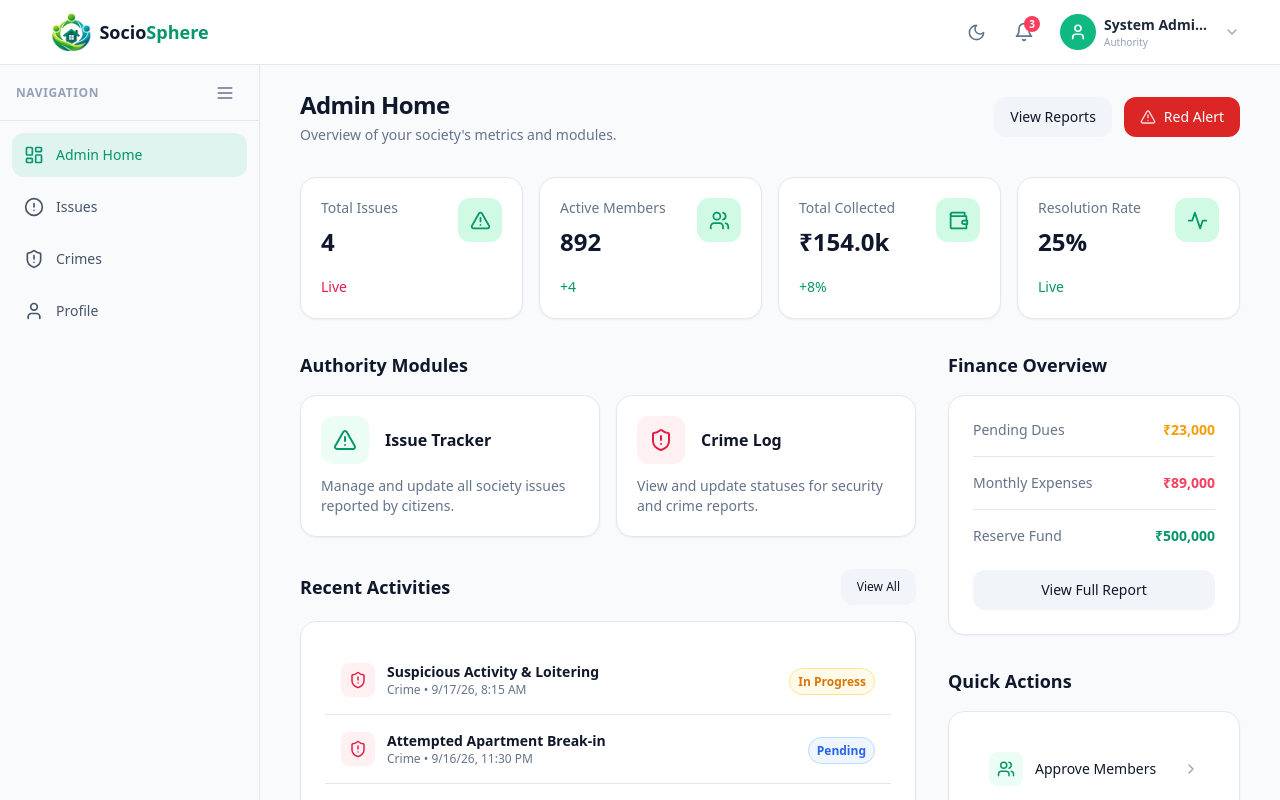
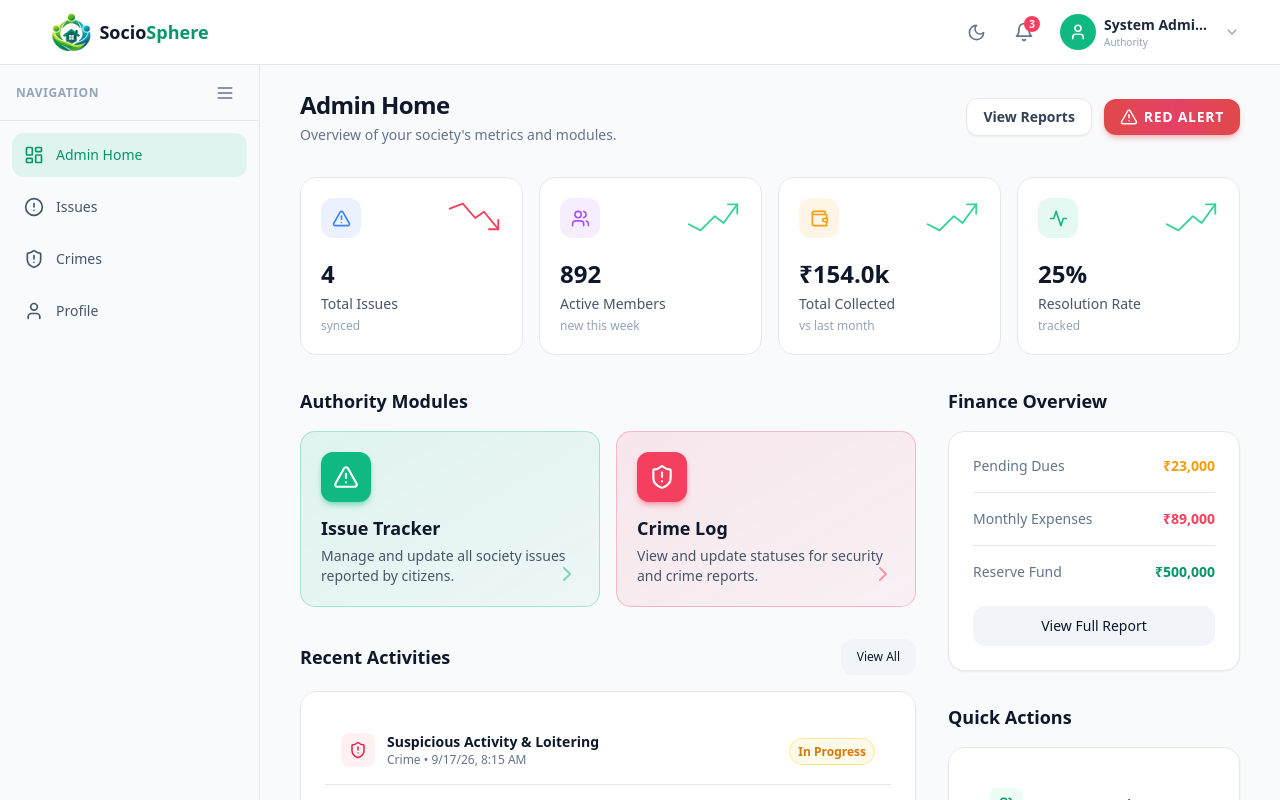
Before and after one commit to FEE-G9/project-socio, a React (Vite) app in the folder sociosphere/: page /authority/home in a window 1280 px wide. Shown: the top 800 px of the page. Built offline with nearby package versions, Linux system fonts and the light colour scheme.

Commit message:
Modernize Admin UI to match Citizen styling (Cards, KPI, Alerts)

```diff
--- a/sociosphere/src/pages/authority/Admin.jsx
+++ b/sociosphere/src/pages/authority/Admin.jsx
@@ -21,6 +21,31 @@ import { mockFinance } from '../../data/mockFinance';
 import { getIssues } from '../../data/mockIssues';
 import { getCrimes } from '../../data/mockCrimes';
 import { useAlert } from '../../context/AlertContext';
+
+const TrendArrow = ({ direction = "up" }) => {
+  const isUp = direction === "up";
+  return (
+    <svg
+      viewBox="0 0 90 60"
+      className={`h-10 w-14 ${isUp ? "text-emerald-400" : "text-rose-500"}`}
+      fill="none"
+      xmlns="http://www.w3.org/2000/svg"
+      aria-hidden="true"
+    >
+      {isUp ? (
+        <>
+          <polyline points="6,40 25,50 48,27 62,38 84,8" stroke="currentColor" strokeWidth="3" strokeLinecap="round" strokeLinejoin="round" />
+          <polyline points="69,8 84,8 84,23" stroke="currentColor" strokeWidth="3" strokeLinecap="round" strokeLinejoin="round" />
+        </>
+      ) : (
+        <>
+          <polyline points="6,15 27,7 47,30 61,20 84,48" stroke="currentColor" strokeWidth="3" strokeLinecap="round" strokeLinejoin="round" />
+          <polyline points="69,48 84,48 84,33" stroke="currentColor" strokeWidth="3" strokeLinecap="round" strokeLinejoin="round" />
+        </>
+      )}
+    </svg>
+  );
+};
 
 const AdminHome = () => {
   const navigate = useNavigate();
@@ -97,50 +122,53 @@ const AdminHome = () => {
           <p className="text-sm text-slate-500 dark:text-slate-400 mt-1">Overview of your society's metrics and modules.</p>
         </div>
           <div className="flex items-center gap-3">
-            <Button variant="secondary" className="text-sm" onClick={() => handleAction('reports')}>
+            <button
+              onClick={() => handleAction('reports')}
+              className="rounded-xl bg-white px-4 py-2 text-sm font-bold text-slate-700 shadow-sm border border-slate-200 transition-all hover:bg-slate-50 dark:bg-slate-800 dark:border-slate-700 dark:text-slate-200 dark:hover:bg-slate-700"
+            >
               View Reports
-            </Button>
-            <Button className="bg-red-600 hover:bg-red-700 text-white text-sm border-0 flex items-center gap-2" onClick={() => handleAction('redAlert')}>
-              <AlertTriangle size={16} className="animate-pulse" />
-              Red Alert
-            </Button>
+            </button>
+            <button
+              onClick={() => handleAction('redAlert')}
+              className="group relative flex items-center gap-1.5 rounded-xl bg-gradient-to-r from-red-600 via-rose-600 to-red-600 px-4 py-2 text-sm font-black tracking-wider text-white shadow-md shadow-red-600/30 transition-all duration-200 hover:scale-105 hover:shadow-lg hover:shadow-red-600/40 active:scale-95 animate-pulse"
+              title="Trigger Society Red Alert"
+            >
+              <AlertTriangle size={18} className="text-white shrink-0" />
+              <span>RED ALERT</span>
+            </button>
           </div>
       </div>
 
       {/* Stats Row */}
       <div className="grid grid-cols-1 md:grid-cols-2 lg:grid-cols-4 gap-4">
-        <StatCard
-          title="Total Issues"
-          value={totalIssues.toString()}
-          icon={AlertTriangle}
-          trend="Live"
-          trendLabel="synced"
-          trendUp={false}
-        />
-        <StatCard
-          title="Active Members"
-          value="892"
-          icon={Users}
-          trend="+4"
-          trendLabel="new this week"
-          trendUp={true}
-        />
-        <StatCard
-          title="Total Collected"
-          value={`₹${(mockFinance.totalCollected / 1000).toFixed(1)}k`}
-          icon={Wallet}
-          trend="+8%"
-          trendLabel="vs last month"
-          trendUp={true}
-        />
-        <StatCard
-          title="Resolution Rate"
-          value={`${resolutionRate}%`}
-          icon={Activity}
-          trend="Live"
-          trendLabel="tracked"
-          trendUp={true}
-        />
+        {[
+          { label: "Total Issues", value: totalIssues.toString(), trendLabel: "synced", trendDirection: "down", icon: AlertTriangle, iconBg: "bg-blue-500/10", iconColor: "text-blue-500 dark:text-blue-400" },
+          { label: "Active Members", value: "892", trendLabel: "new this week", trendDirection: "up", icon: Users, iconBg: "bg-purple-500/10", iconColor: "text-purple-500 dark:text-purple-400" },
+          { label: "Total Collected", value: `₹${(mockFinance.totalCollected / 1000).toFixed(1)}k`, trendLabel: "vs last month", trendDirection: "up", icon: Wallet, iconBg: "bg-amber-500/10", iconColor: "text-amber-500 dark:text-amber-400" },
+          { label: "Resolution Rate", value: `${resolutionRate}%`, trendLabel: "tracked", trendDirection: "up", icon: Activity, iconBg: "bg-emerald-500/10", iconColor: "text-emerald-500 dark:text-emerald-400" }
+        ].map((stat) => {
+          const Icon = stat.icon;
+          return (
+            <div
+              key={stat.label}
+              className="group rounded-2xl border border-slate-200 bg-white p-5 transition-all duration-200 hover:-translate-y-0.5 hover:border-slate-300 hover:shadow-sm dark:border-slate-800 dark:bg-[#0D1524] dark:hover:border-slate-700"
+            >
+              <div className="flex items-start justify-between">
+                <div className={`flex h-10 w-10 items-center justify-center rounded-xl ${stat.iconBg}`}>
+                  <Icon size={19} className={stat.iconColor} />
+                </div>
+                <div className="transition-transform duration-200 group-hover:scale-105">
+                  <TrendArrow direction={stat.trendDirection} />
+                </div>
+              </div>
+              <div className="mt-5">
+                <p className="text-2xl font-extrabold text-slate-900 dark:text-slate-50">{stat.value}</p>
+                <p className="mt-1 text-sm font-medium text-slate-600 dark:text-slate-300">{stat.label}</p>
+                <p className="mt-1 text-xs text-slate-400 dark:text-slate-500">{stat.trendLabel}</p>
+              </div>
+            </div>
+          );
+        })}
       </div>
 
       <div className="grid grid-cols-1 lg:grid-cols-3 gap-8">
@@ -154,24 +182,26 @@ const AdminHome = () => {
             </div>
 
             <div className="grid grid-cols-1 md:grid-cols-2 gap-4">
-              <Link to="/authority/issues" className="block p-5 bg-white dark:bg-slate-800/90 border border-slate-200 dark:border-slate-700/60 rounded-2xl hover:border-emerald-500 dark:hover:border-emerald-500 transition-all group shadow-sm">
-                <div className="flex items-center gap-4 mb-3">
-                  <div className="p-3 bg-emerald-50 text-emerald-600 dark:bg-emerald-500/10 dark:text-emerald-400 rounded-xl group-hover:scale-110 transition-transform">
-                    <AlertTriangle size={24} />
-                  </div>
-                  <h3 className="font-bold text-slate-900 dark:text-slate-100">Issue Tracker</h3>
+              <Link to="/authority/issues" className="group relative flex flex-col items-start justify-between min-h-[146px] p-5 rounded-[15px] border transition-all duration-300 ease-out bg-gradient-to-br from-emerald-500/10 to-emerald-500/5 border-emerald-500/30 hover:-translate-y-1 hover:border-emerald-500/60 hover:shadow-[0_12px_30px_rgba(0,0,0,0.15)] dark:hover:shadow-[0_12px_30px_rgba(0,0,0,0.4)]">
+                <div className="p-3 bg-emerald-500 text-white rounded-xl shadow-md shadow-emerald-500/40 mb-3 group-hover:scale-110 transition-transform">
+                  <AlertTriangle size={26} />
                 </div>
-                <p className="text-sm text-slate-500 dark:text-slate-400">Manage and update all society issues reported by citizens.</p>
+                <div>
+                  <h3 className="font-bold text-slate-900 dark:text-slate-100 text-lg mb-1">Issue Tracker</h3>
+                  <p className="text-sm text-slate-600 dark:text-slate-400">Manage and update all society issues reported by citizens.</p>
+                </div>
+                <ChevronRight className="absolute bottom-5 right-5 text-emerald-500 opacity-50 group-hover:opacity-100 group-hover:translate-x-1 transition-all" size={24} />
               </Link>
 
-              <Link to="/authority/crimes" className="block p-5 bg-white dark:bg-slate-800/90 border border-slate-200 dark:border-slate-700/60 rounded-2xl hover:border-blue-500 dark:hover:border-blue-500 transition-all group shadow-sm">
-                <div className="flex items-center gap-4 mb-3">
-                  <div className="p-3 bg-rose-50 text-rose-600 dark:bg-rose-500/10 dark:text-rose-400 rounded-xl group-hover:scale-110 transition-transform">
-                    <ShieldAlert size={24} />
-                  </div>
-                  <h3 className="font-bold text-slate-900 dark:text-slate-100">Crime Log</h3>
+              <Link to="/authority/crimes" className="group relative flex flex-col items-start justify-between min-h-[146px] p-5 rounded-[15px] border transition-all duration-300 ease-out bg-gradient-to-br from-rose-500/10 to-rose-500/5 border-rose-500/30 hover:-translate-y-1 hover:border-rose-500/60 hover:shadow-[0_12px_30px_rgba(0,0,0,0.15)] dark:hover:shadow-[0_12px_30px_rgba(0,0,0,0.4)]">
+                <div className="p-3 bg-rose-500 text-white rounded-xl shadow-md shadow-rose-500/40 mb-3 group-hover:scale-110 transition-transform">
+                  <ShieldAlert size={26} />
                 </div>
-                <p className="text-sm text-slate-500 dark:text-slate-400">View and update statuses for security and crime reports.</p>
+                <div>
+                  <h3 className="font-bold text-slate-900 dark:text-slate-100 text-lg mb-1">Crime Log</h3>
+                  <p className="text-sm text-slate-600 dark:text-slate-400">View and update statuses for security and crime reports.</p>
+                </div>
+                <ChevronRight className="absolute bottom-5 right-5 text-rose-500 opacity-50 group-hover:opacity-100 group-hover:translate-x-1 transition-all" size={24} />
               </Link>
             </div>
           </section>
```
